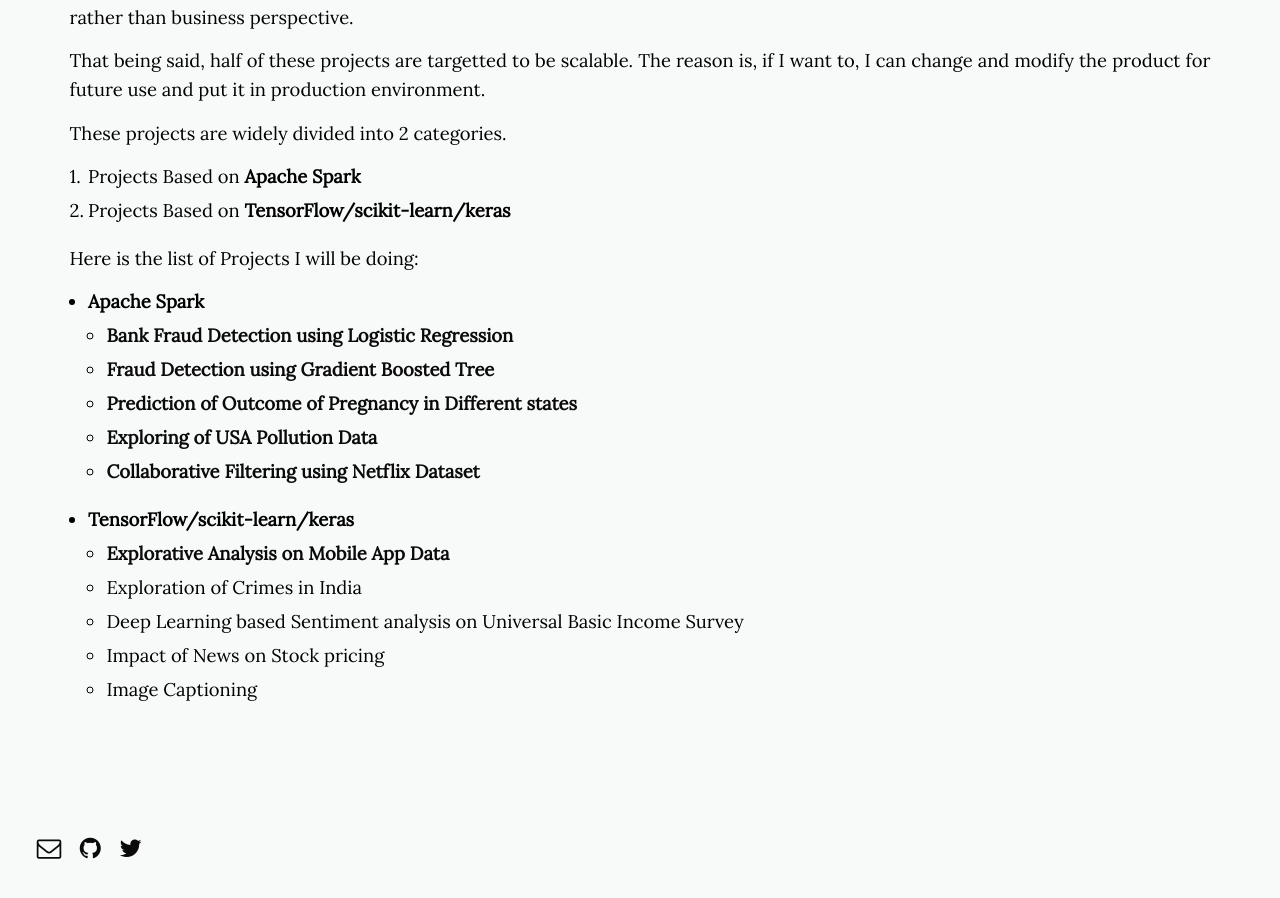
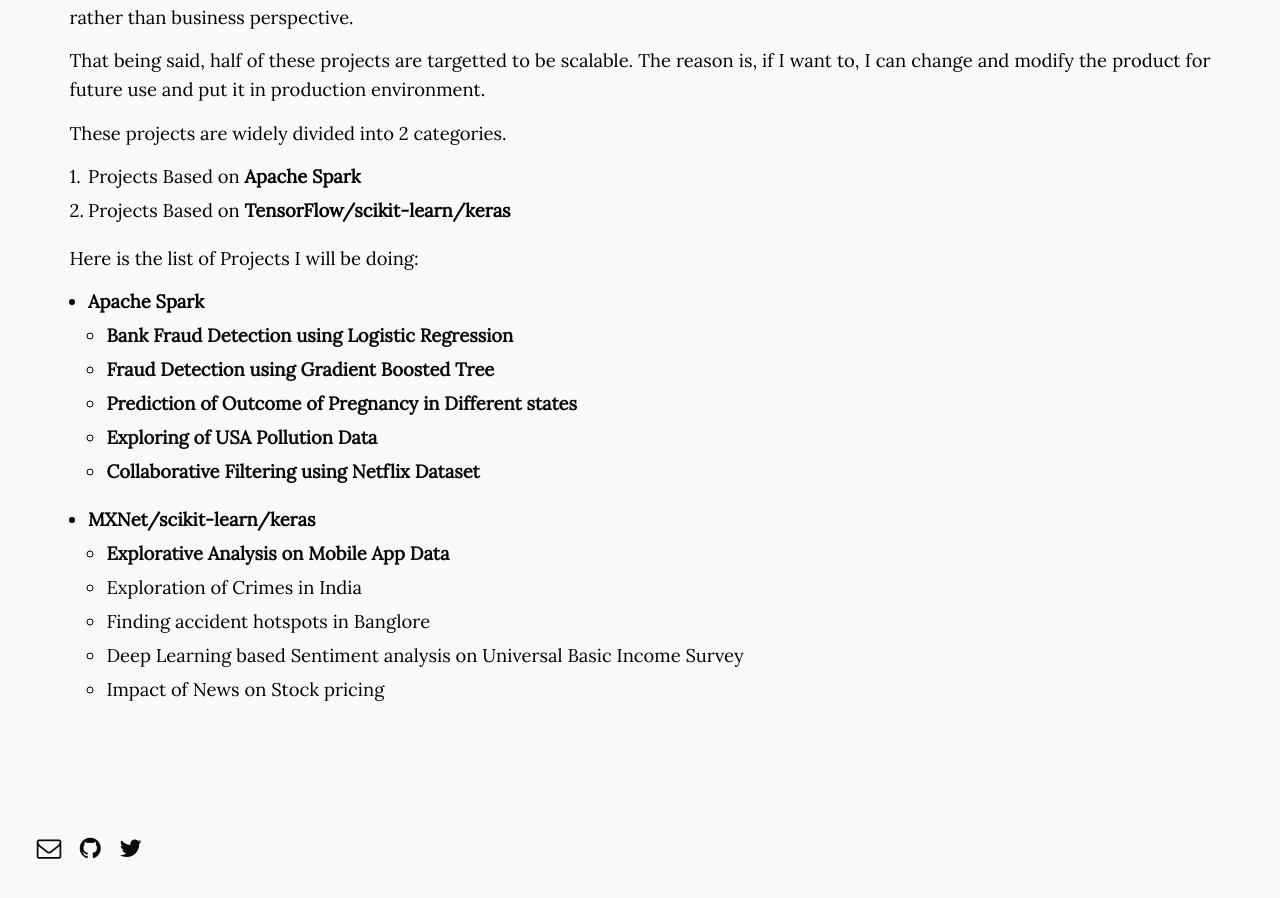
Before and after one commit to daftengineer/daftengineer.github.io, a Jekyll site: the page built from _posts/2018-08-23-ml-challange.markdown, in a window 1280 px wide and 900 px high, scrolled down 791 px. Built offline with Jekyll 4.4.1, drawn with Linux system fonts in a browser that asks for light colours; nearby versions of some CDN libraries.

Commit message:
Update 2018-08-23-ml-challange.markdown

```diff
--- a/_posts/2018-08-23-ml-challange.markdown
+++ b/_posts/2018-08-23-ml-challange.markdown
@@ -26,13 +26,13 @@
               <li><a href="https://daftengineer.github.io/2018/08/31/exploration-of-us-pollution-data/">Exploring of USA Pollution Data</a></li>
               <li><a href="https://daftengineer.github.io/2018/09/06/collaborative-filtering/">Collaborative Filtering using Netflix Dataset</a></li>
           </ul>
-        <li><b>TensorFlow/scikit-learn/keras</b></li>
+        <li><b>MXNet/scikit-learn/keras</b></li>
           <ul>
               <li><a href="https://daftengineer.github.io/2018/09/08/Exploring-mobile-app-data/">Explorative Analysis on Mobile App Data</a></li>
               <li>Exploration of Crimes in India</li>
+              <li>Finding accident hotspots in Banglore</li>
               <li>Deep Learning based Sentiment analysis on Universal Basic Income Survey</li>
               <li>Impact of News on Stock pricing</li>
-              <li>Image Captioning</li>
           </ul>
     </ul>
 
```
